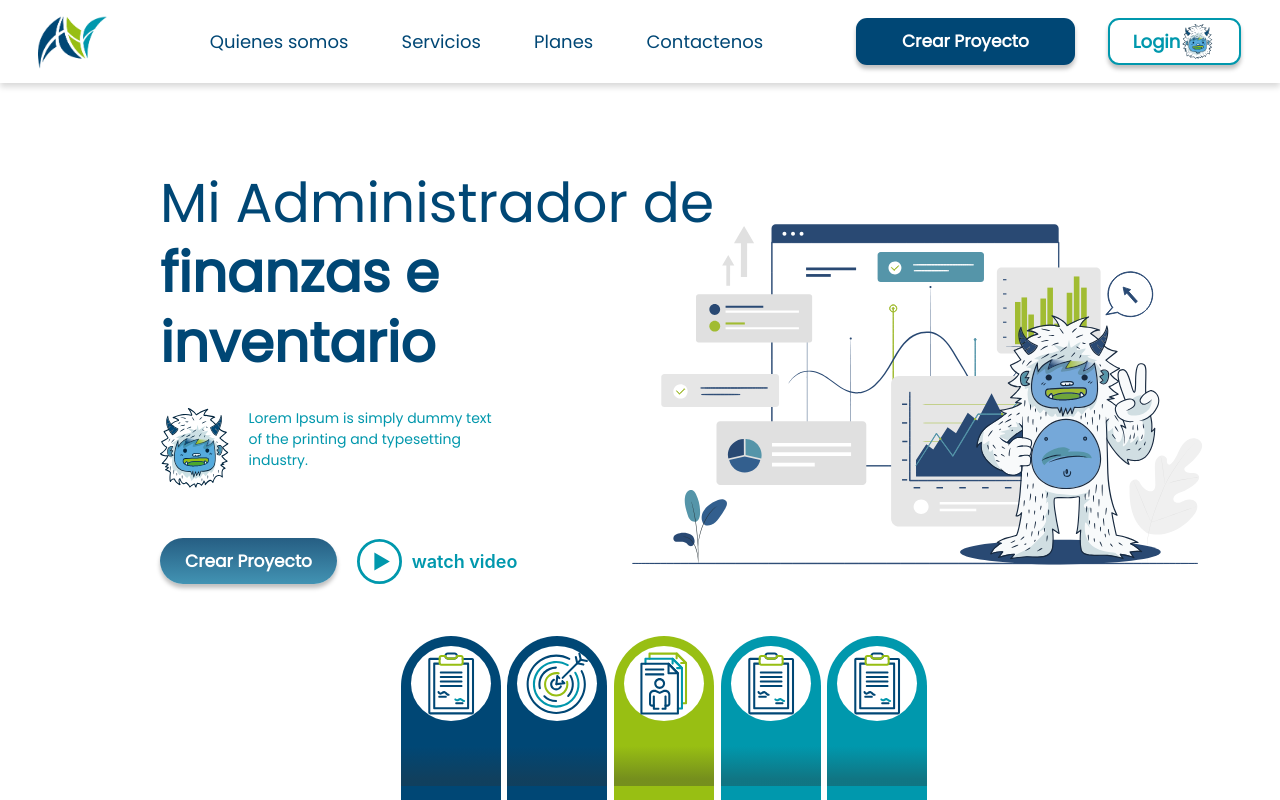
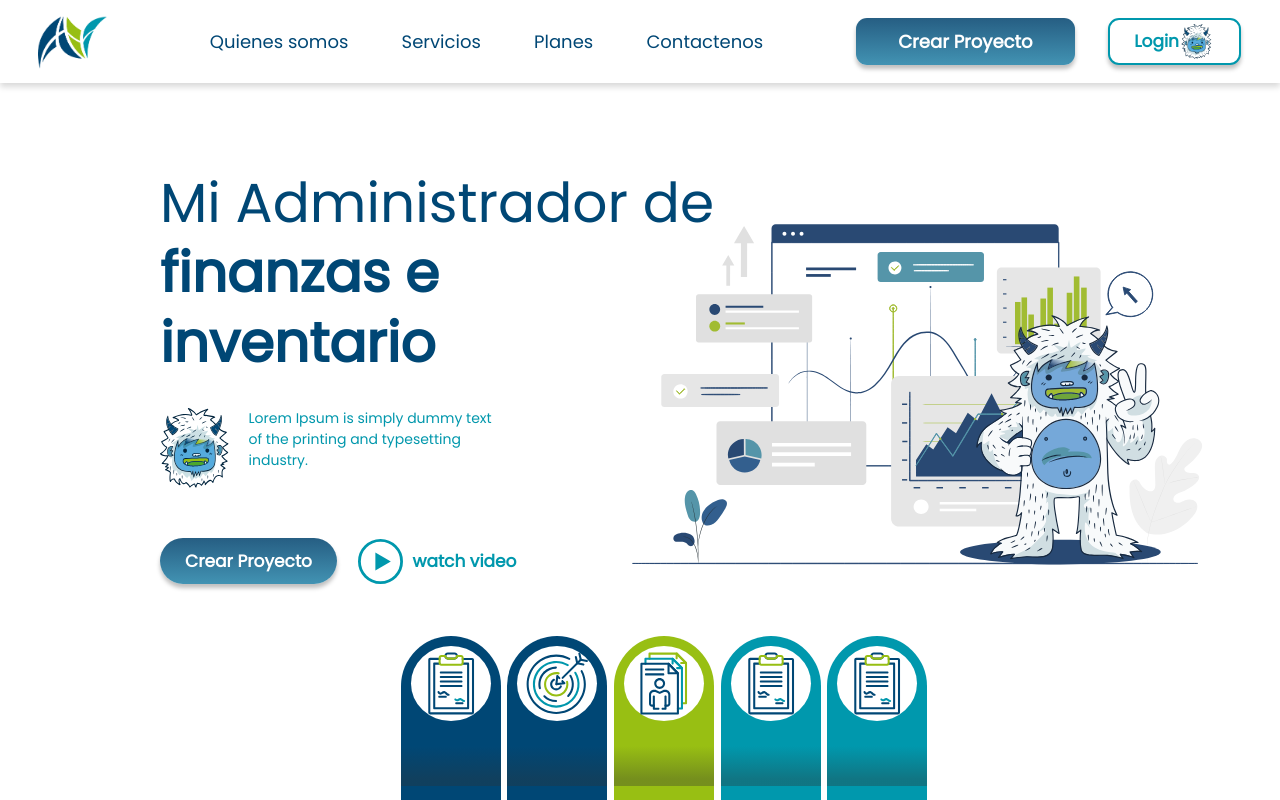
Before and after one commit to nataliarrod/my-adfi, a React (Create React App) app: page / in a window 1280 px wide. In both pictures the pointer is over the element 965 px from the left and 41 px from the top of the page. Shown: the top 800 px of the page. Built offline with nearby package versions, Linux system fonts and the light colour scheme.

Commit message:
add hover to buttons

```diff
--- a/src/modules/Landing/components/Button/style.css
+++ b/src/modules/Landing/components/Button/style.css
@@ -2,7 +2,6 @@
   background-color: #004775;
   box-shadow: 0px 4px 4px rgba(0, 0, 0, 0.25);
   border-radius: 11px;
-  color: white;
   width: 179px;
   height: 47px;
   display: flex;
@@ -15,6 +14,12 @@
   font-size: 17px;
   line-height: 25px;
   color: white;
+  cursor: pointer;
+}
+.button-primary:hover {
+  font-size: 18px;
+  background: linear-gradient(180deg, #265e83 0%, #4293b3 100%);
+  transition: all 0.3s;
 }
 
 .button-secondary {
@@ -34,6 +39,14 @@
   font-weight: 600;
   font-size: 18px;
   line-height: 27px;
+  cursor: pointer;
+}
+
+.button-secondary:hover {
+  font-size: 18px;
+  color: #FFF;
+  background: linear-gradient(180deg, #265e83 0%, #4293b3 100%);
+  transition: all 0.3s;
 }
 
 .button-tertiary {
@@ -50,7 +63,14 @@
   font-weight: 600;
   font-size: 17px;
   color: #ffffff;
+  cursor: pointer;
 }
+
+.button-tertiary:hover {
+  font-size: 18px;
+  transition: all 0.3s;
+}
+
 
 .button-link {
   font-style: normal;
@@ -58,6 +78,12 @@
   font-size: 18px;
   line-height: 27px;
   color:#004775;
+  cursor: pointer;
+}
+
+.button-link:hover {
+  font-size: 18px;
+  color: #0098ad;
 }
 
 .button-secondary-with-icon {
@@ -75,12 +101,21 @@
   align-items: center;
   font-style: normal;
   font-weight: 600;
+  font-size: 17px;
+  line-height: 27px;
+  cursor: pointer;
+}
+
+.button-secondary-with-icon:hover {
   font-size: 18px;
-  line-height: 27px;
+  color: #FFF;
+  background: linear-gradient(180deg, #265e83 0%, #4293b3 100%);
+  transition: all 0.3s;
 }
 
 .button-tertiary-with-icon {
   color: #0098ad;
+  font-family: Poppins;
   width: 200px;
   height: 47px;
   display: flex;
@@ -89,8 +124,14 @@
   align-items: center;
   font-style: normal;
   font-weight: 600;
+  font-size: 17px;
+  line-height: 27px;
+  cursor: pointer;
+}
+
+.button-tertiary-with-icon:hover {
   font-size: 18px;
-  line-height: 27px;
+  transition: all 0.3s;
 }
 
 .button-secondary-with-icon img {
```
